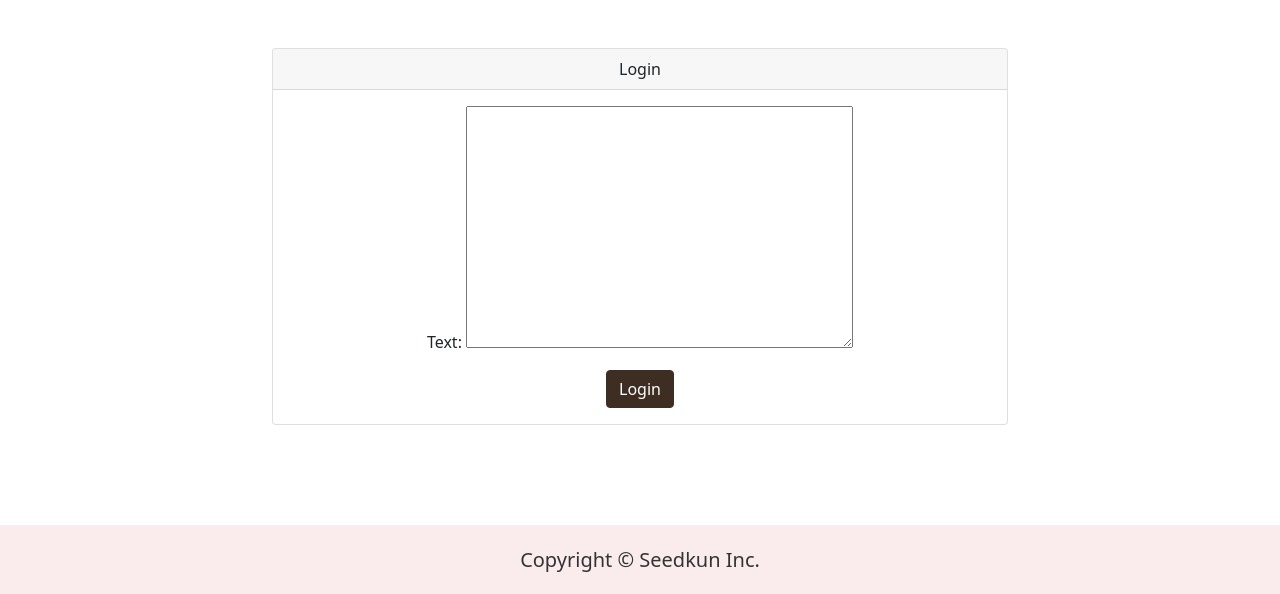
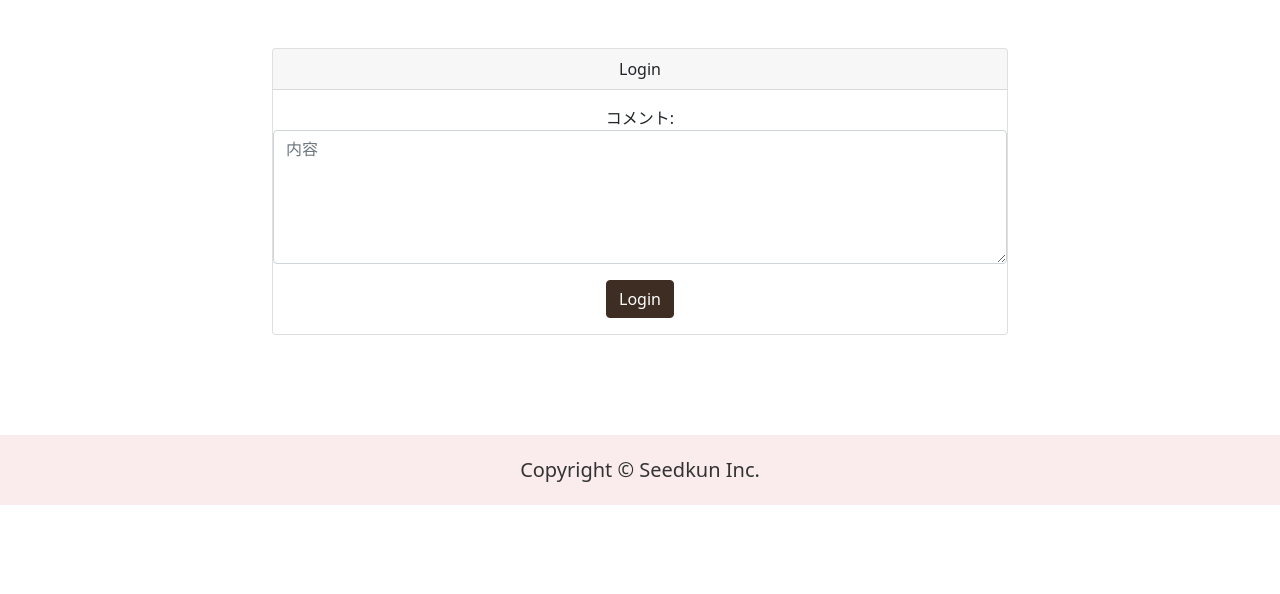
Before and after one commit to nagaiasuka/django_blog, a Django app: template templates/registration/login.html in a window 1280 px wide. Shown: the part 76-670 px from the top of the page. Run offline with Django 3.2, Linux system fonts and the light colour scheme; the template is opened without the code that fills it: values that come from a table or form of the project are taken from there, others are empty; some libraries are stand-ins or nearby versions.

Commit message:
見た目修正

```diff
--- a/blog/forms.py
+++ b/blog/forms.py
@@ -4,4 +4,14 @@ from .models import Comment
 class CommentCreateForm(forms.ModelForm):
     class Meta:
         model = Comment
-        fields = ("text",)
+        fields = ('text'),
+        labels = {'text':'コメント',}
+        widgets = {
+            'text': forms.Textarea(
+                attrs={
+                    'class' : 'form-control',
+                    'placeholder':"内容",
+                    'rows': "5",
+                }
+            ),
+        }
--- a/blog/templates/blog/comment.html
+++ b/blog/templates/blog/comment.html
@@ -28,7 +28,7 @@
         {% csrf_token %}
         <input type="hidden" name="post_id" value="{{ post.id }}"/>
         <div class="form-group">
-          <label>コメント</label>
+
           {{ form }}
           <!-- <textarea class="form-control" placeholder="内容" rows="5" name="body"></textarea> -->
         </div>
```
